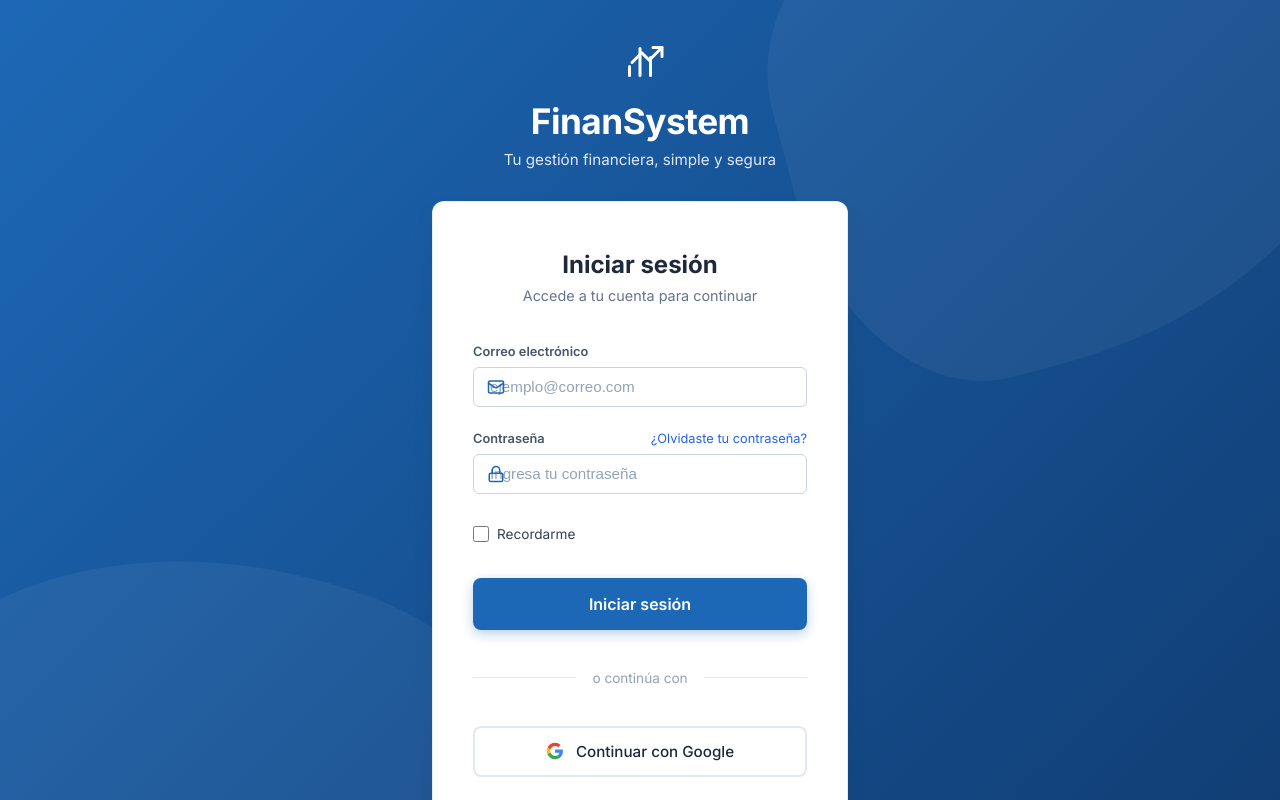
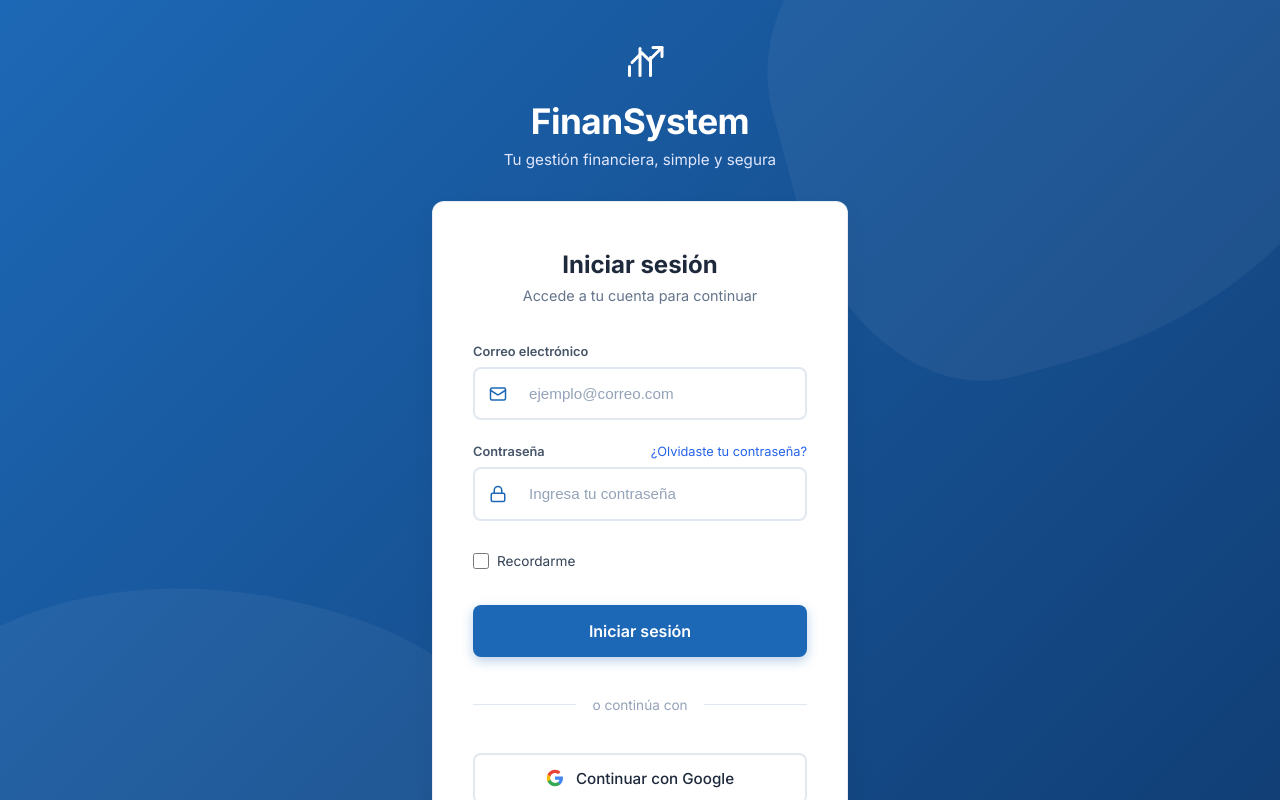
Before and after one commit to Jhoselin-Diaz/FinanSystem, a React (Vite) app: page / in a window 1280 px wide. Shown: the top 800 px of the page. Built offline with nearby package versions, Linux system fonts and the light colour scheme; no server answers.

Commit message:
fix:cambio a la configuracion y fix de iconos

```diff
--- a/src/components/Configuracion.jsx
+++ b/src/components/Configuracion.jsx
@@ -4,14 +4,15 @@ import { HelpCircle, RefreshCw, Save, Plus, Pencil, Trash2, Eye, EyeOff, Lock, C
 import './Configuracion.css';
 
 const DEFAULT_CONFIG = {
-  seguro_desgravamen: 0.055, seguro_vehiculo: 1.20, gastos_administrativos: 150.00,
-  mora: 9.50, igv: 18.00,
+  // Mantener sólo los parámetros obligatorios para la configuración inicial
   metodo_calculo: 'Método Francés (Sistema de Cuotas Constantes)',
   tipo_calendario: 'Calendario Comercial (360 días)',
-  valor_residual_min: 10, valor_residual_max: 40, cuota_inicial_min: 10,
-  plazo_maximo: 60, periodo_gracia_max: 6,
-  moneda_predeterminada: 'Soles (S/)', tipo_tasa_predeterminada: 'Efectiva Anual (TEA)',
-  capitalizacion_predeterminada: 'Mensual', redondeo: 2, formato_fecha: 'DD/MM/YYYY',
+  moneda_predeterminada: 'Soles (S/)',
+  tipo_tasa_predeterminada: 'Efectiva Anual (TEA)',
+  capitalizacion_predeterminada: 'Mensual',
+  plazo_maximo: 60,
+  periodo_gracia_max: 6,
+  redondeo: 2,
   permitir_edicion: true,
   notas: 'Estos parámetros se aplicarán a todas las simulaciones. Los cambios serán efectivos inmediatamente.',
 };
@@ -154,29 +155,18 @@ export default function Configuracion() {
           <div className="config-panel-title">1. Parámetros financieros <HelpCircle size={15} className="help-icon" /></div>
           <div className="cfg-form-grid">
             <div className="cfg-form-group">
-              <label>Seguro de Desgravamen (% anual)</label>
-              <div className="cfg-input-wrap"><input type="number" step="0.001" {...set('seguro_desgravamen')} /><span className="cfg-addon">%</span></div>
-              <span className="helper">Cubre el saldo deudor en caso de fallecimiento del titular.</span>
+              <label>Plazo máximo (meses)</label>
+              <input className="cfg-input-solo" type="number" {...set('plazo_maximo')} />
+              <span className="helper">Plazo máximo permitido del crédito.</span>
             </div>
             <div className="cfg-form-group">
-              <label>Seguro de Vehículo (% anual)</label>
-              <div className="cfg-input-wrap"><input type="number" step="0.01" {...set('seguro_vehiculo')} /><span className="cfg-addon">%</span></div>
-              <span className="helper">Protege el vehículo ante siniestros o daños.</span>
+              <label>Período de gracia máximo (meses)</label>
+              <input className="cfg-input-solo" style={{maxWidth:160}} type="number" {...set('periodo_gracia_max')} />
+              <span className="helper">Meses máximos de gracia permitidos.</span>
             </div>
             <div className="cfg-form-group">
-              <label>Gastos Administrativos (S/)</label>
-              <input className="cfg-input-solo" type="number" step="0.01" {...set('gastos_administrativos')} />
-              <span className="helper">Cobro por evaluación y procesamiento del crédito.</span>
-            </div>
-            <div className="cfg-form-group">
-              <label>Mora (% anual)</label>
-              <div className="cfg-input-wrap"><input type="number" step="0.01" {...set('mora')} /><span className="cfg-addon">%</span></div>
-              <span className="helper">Tasa aplicada sobre cuotas vencidas.</span>
-            </div>
-            <div className="cfg-form-group" style={{gridColumn:'span 2'}}>
-              <label>IGV (%)</label>
-              <div className="cfg-input-wrap" style={{maxWidth:160}}><input type="number" step="0.01" {...set('igv')} /><span className="cfg-addon">%</span></div>
-              <span className="helper">Impuesto General a las Ventas.</span>
+              <label>Redondeo de cálculos</label>
+              <select className="cfg-select" {...set('redondeo')}><option value={2}>A 2 decimales</option><option value={3}>A 3 decimales</option></select>
             </div>
           </div>
         </div>
@@ -189,8 +179,6 @@ export default function Configuracion() {
               <label>Método de cálculo</label>
               <select className="cfg-select" {...set('metodo_calculo')}>
                 <option>Método Francés (Sistema de Cuotas Constantes)</option>
-                <option>Método Alemán (Amortización constante)</option>
-                <option>Método Americano (Cuota Balón)</option>
               </select>
             </div>
             <div className="cfg-form-group">
@@ -214,16 +202,6 @@ export default function Configuracion() {
               <label>Cuota inicial mínima (%)</label>
               <div className="cfg-input-wrap"><input type="number" {...set('cuota_inicial_min')} /><span className="cfg-addon">%</span></div>
               <span className="helper">Porcentaje mínimo del valor del vehículo.</span>
-            </div>
-            <div className="cfg-form-group">
-              <label>Plazo máximo (meses)</label>
-              <input className="cfg-input-solo" type="number" {...set('plazo_maximo')} />
-              <span className="helper">Plazo máximo permitido del crédito.</span>
-            </div>
-            <div className="cfg-form-group" style={{gridColumn:'span 2'}}>
-              <label>Período de gracia máximo (meses)</label>
-              <input className="cfg-input-solo" style={{maxWidth:160}} type="number" {...set('periodo_gracia_max')} />
-              <span className="helper">Meses máximos de gracia permitidos.</span>
             </div>
           </div>
         </div>
--- a/src/components/Login.css
+++ b/src/components/Login.css
@@ -159,36 +159,52 @@
   text-decoration: underline;
 }
 
-.input-container {
+.auth-form .input-container {
   position: relative;
   display: flex;
   align-items: center;
+  width: 100%;
 }
 
-.input-icon {
+.auth-form .input-icon {
   position: absolute;
-  left: 0.875rem;
+  left: 16px;
+  top: 50%;
+  transform: translateY(-50%);
   color: #1d68b6;
   pointer-events: none;
-  flex-shrink: 0;
+  width: 18px;
+  height: 18px;
+  display: flex;
+  align-items: center;
+  justify-content: center;
+  z-index: 1;
 }
 
-.input-container input {
+.auth-form .input-icon svg {
+  display: block;
   width: 100%;
-  padding: 0.875rem 1rem 0.875rem 3.25rem;
+  height: 100%;
+}
+
+.auth-form .input-container input {
+  width: 100%;
+  box-sizing: border-box;
+  padding: 0.875rem 3.25rem 0.875rem 54px;
   border: 2px solid #e2e8f0;
   border-radius: 8px;
   font-size: 0.95rem;
+  line-height: 1.4;
   color: #1e293b;
   transition: all 0.3s ease;
   background-color: #ffffff;
 }
 
-.input-container input::placeholder {
+.auth-form .input-container input::placeholder {
   color: #94a3b8;
 }
 
-.input-container input:focus {
+.auth-form .input-container input:focus {
   outline: none;
   border-color: #1d68b6;
   box-shadow: 0 0 0 4px rgba(29, 104, 182, 0.1);
@@ -208,6 +224,8 @@
   justify-content: center;
   transition: all 0.2s ease;
 }
+
+.toggle-password { z-index: 2; }
 
 .toggle-password:hover {
   color: #103b70;
@@ -392,7 +410,7 @@
   }
 
   .input-container input {
-    padding: 0.75rem 1rem 0.75rem 3rem;
+    padding: 0.75rem 3rem 0.75rem 54px;
     font-size: 0.9rem;
   }
 
```
Also changed, not shown: 2 other files (tests, documents, lock files or other folders).
